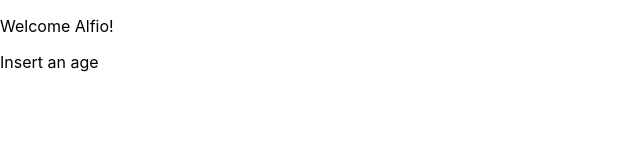
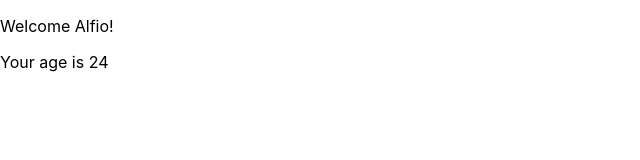
Before and after one commit to PuglisiAlfio/ReactJS, a React (Create React App) app in the folder esercizio-1/first-project/: page / in a window 1280 px wide. Shown: the top 160 px of the page, without its empty margins (0-640 px from the left). Built offline with nearby package versions, Linux system fonts and the light colour scheme.

Commit message:
modifica componente Welcome

```diff
--- a/esercizio-1/first-project/src/App.js
+++ b/esercizio-1/first-project/src/App.js
@@ -3,7 +3,7 @@ import './App.css';
 
 function App() {
   return <div>
-          <Welcome name = "Alfio"/>
+          <Welcome name = "Alfio" age = {24}/>
         </div>
 }
 
--- a/esercizio-1/first-project/src/components/Age.js
+++ b/esercizio-1/first-project/src/components/Age.js
@@ -1,9 +1,6 @@
 function Age(props){
     return <div>
-            {props.age
-            ? <p>Your age is {props.age}</p>
-            : <p>Insert an age</p>
-            }
+            {props.age}
         </div>
 }
 
--- a/esercizio-1/first-project/src/components/Welcome.js
+++ b/esercizio-1/first-project/src/components/Welcome.js
@@ -3,6 +3,9 @@ import Age from "./Age"
 function Welcome(props){
     return <div>
             <p>Welcome {props.name}!</p>
+            {props.age
+            ? <p>Your age is {props.age}</p>
+            : <p>Insert an age</p>}
             <Age/>
         </div>
 }
```
